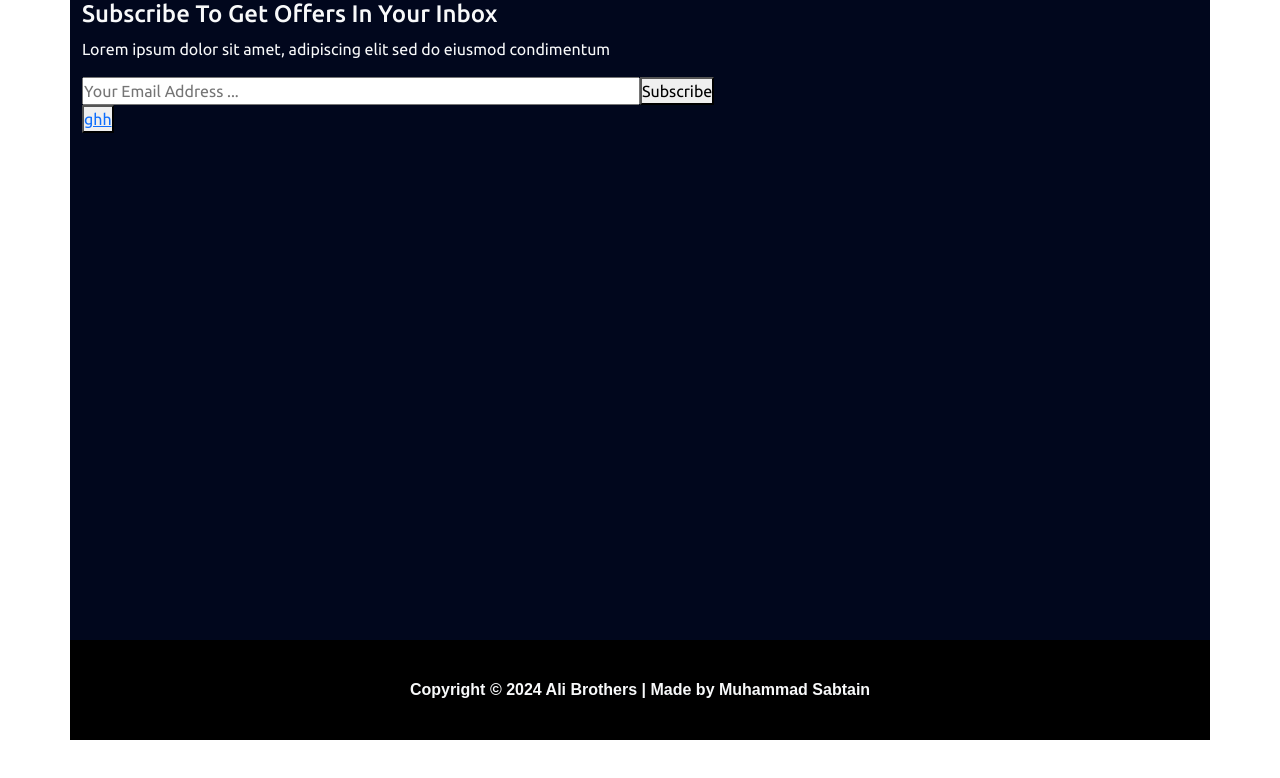
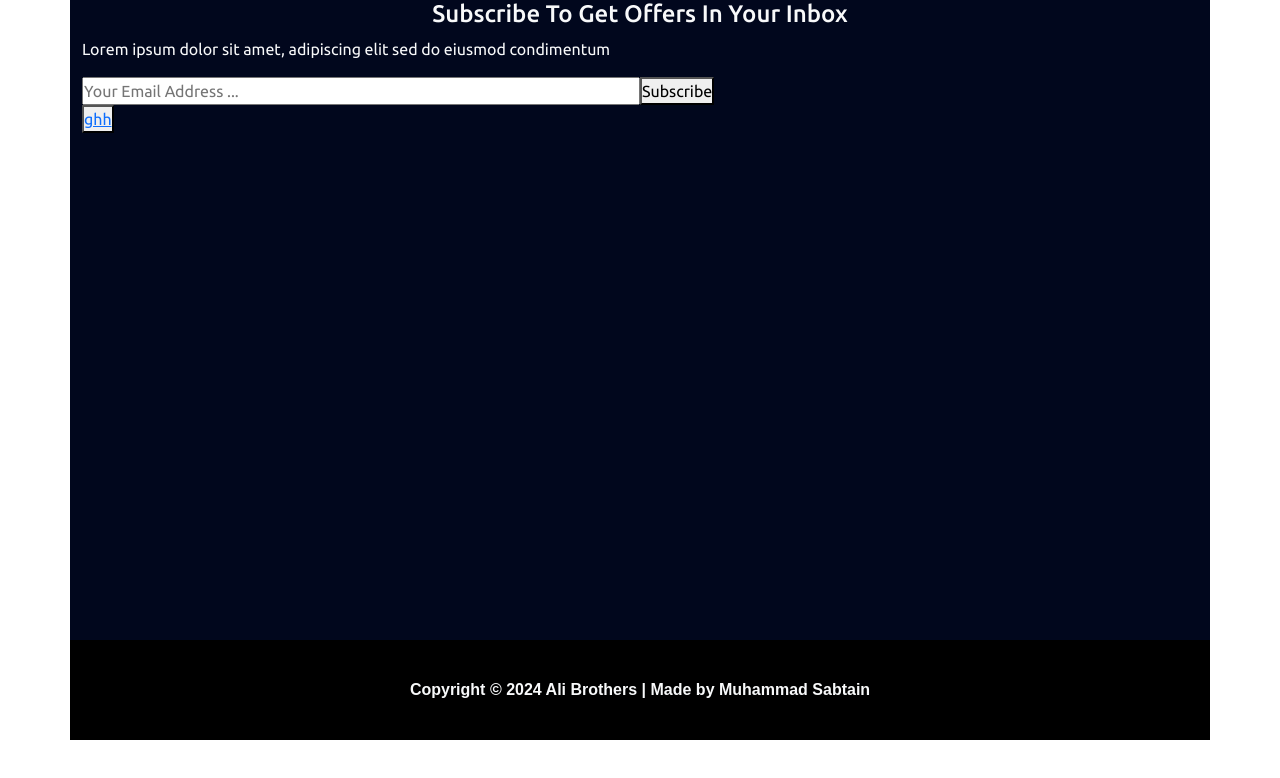
Before and after one commit to MuhammadSabtainJatt/E-commerce-frontend-, a React (Create React App) app: page / in a window 1280 px wide. Shown: the top 778 px of the page. Built offline with nearby package versions, Linux system fonts and the light colour scheme.

Commit message:
Developing

```diff
--- a/src/components/Footer/topFooter.jsx
+++ b/src/components/Footer/topFooter.jsx
@@ -8,7 +8,7 @@ export default function footer() {
       <div className="container " style={{ minHeight: "80vh", backgroundColor: "rgb(1, 7, 29)" }}>
         <div className="row">
           <div className="col">
-            <h4 className='text-light'>
+            <h4 className='text-light text-center'>
               Subscribe To Get Offers In Your Inbox
             </h4>
             <p className='text-light'>
```
